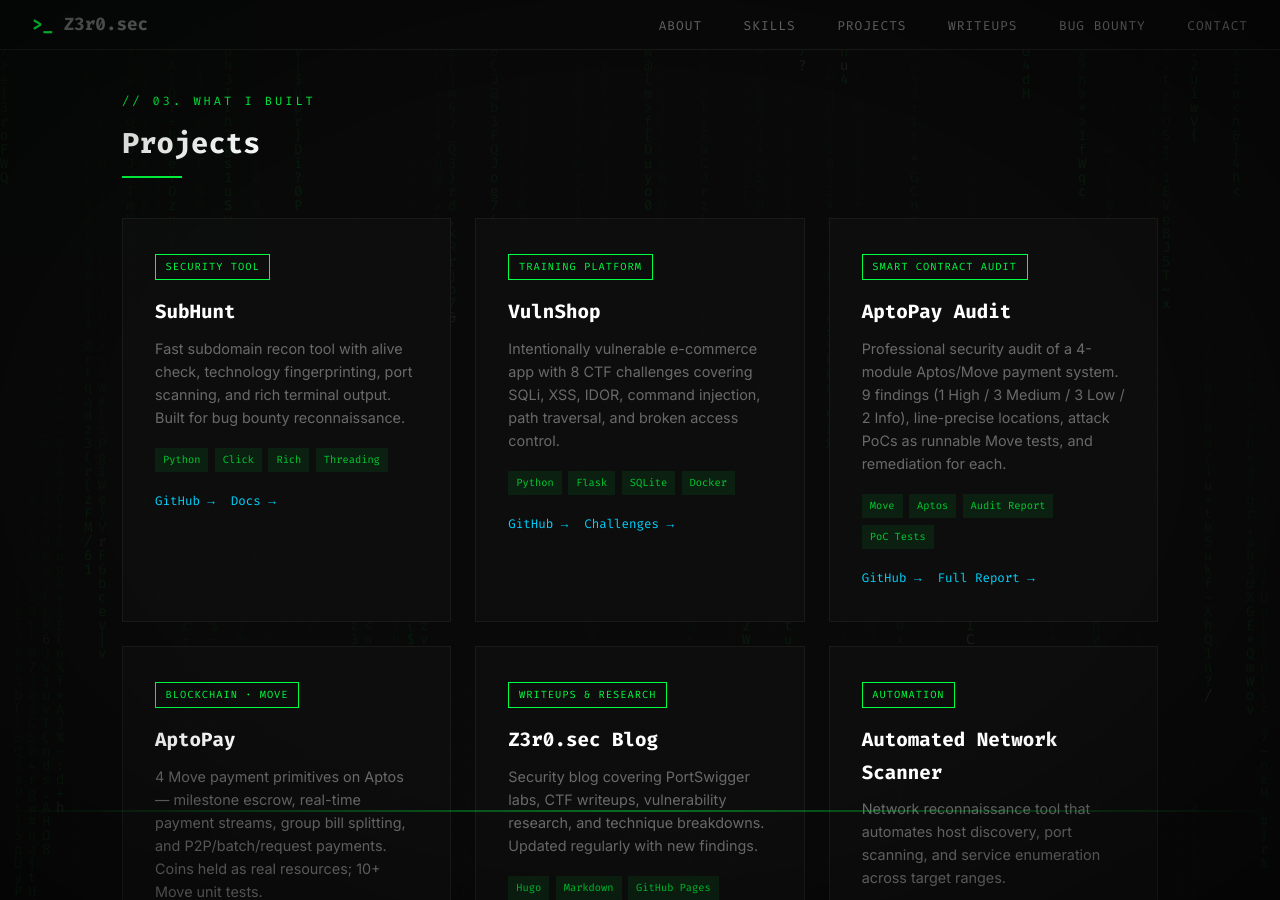
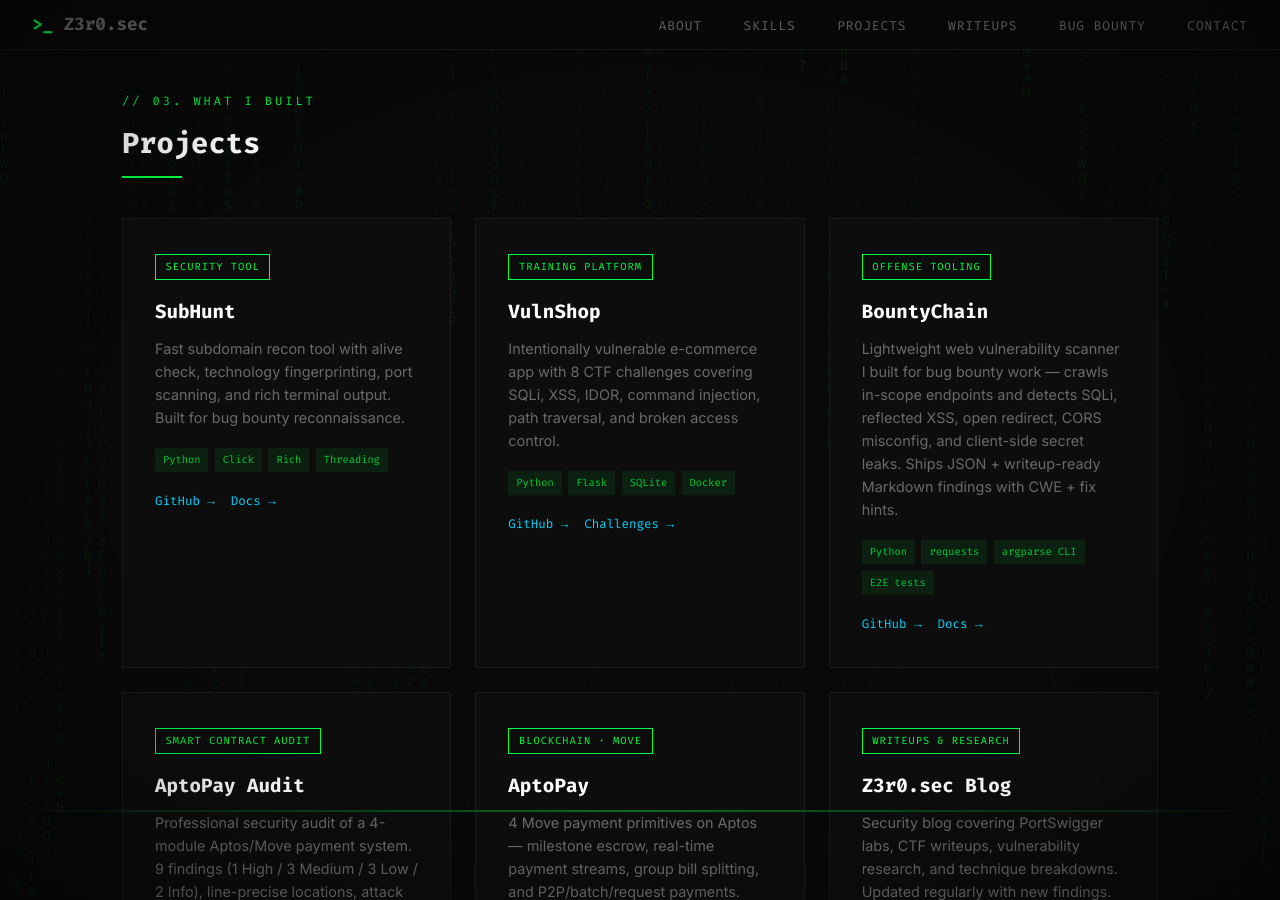
Before and after one commit to Frankie7techy/Frankie7techy.github.io, a Jekyll site: the page built from index.html, in a window 1280 px wide and 900 px high, scrolled down 2818 px. Built offline with Jekyll 4.4.1, drawn with Linux system fonts in a browser that asks for light colours.

Commit message:
Add BountyChain project card

```diff
--- a/index.html
+++ b/index.html
@@ -878,6 +878,18 @@ footer .ascii { color: var(--green); margin-bottom: 1rem; font-size: 0.6rem; lin
       </div>
     </div>
     <div class="project-card">
+      <div class="project-badge">Offense Tooling</div>
+      <h3>BountyChain</h3>
+      <p>Lightweight web vulnerability scanner I built for bug bounty work &mdash; crawls in-scope endpoints and detects SQLi, reflected XSS, open redirect, CORS misconfig, and client-side secret leaks. Ships JSON + writeup-ready Markdown findings with CWE + fix hints.</p>
+      <div class="project-tech">
+        <span>Python</span><span>requests</span><span>argparse CLI</span><span>E2E tests</span>
+      </div>
+      <div class="project-links">
+        <a href="https://github.com/Frankie7techy/bountychain" target="_blank">GitHub &rarr;</a>
+        <a href="https://github.com/Frankie7techy/bountychain#readme" target="_blank">Docs &rarr;</a>
+      </div>
+    </div>
+    <div class="project-card">
       <div class="project-badge">Smart Contract Audit</div>
       <h3>AptoPay Audit</h3>
       <p>Professional security audit of a 4-module Aptos/Move payment system. 9 findings (1 High / 3 Medium / 3 Low / 2 Info), line-precise locations, attack PoCs as runnable Move tests, and remediation for each.</p>
```
